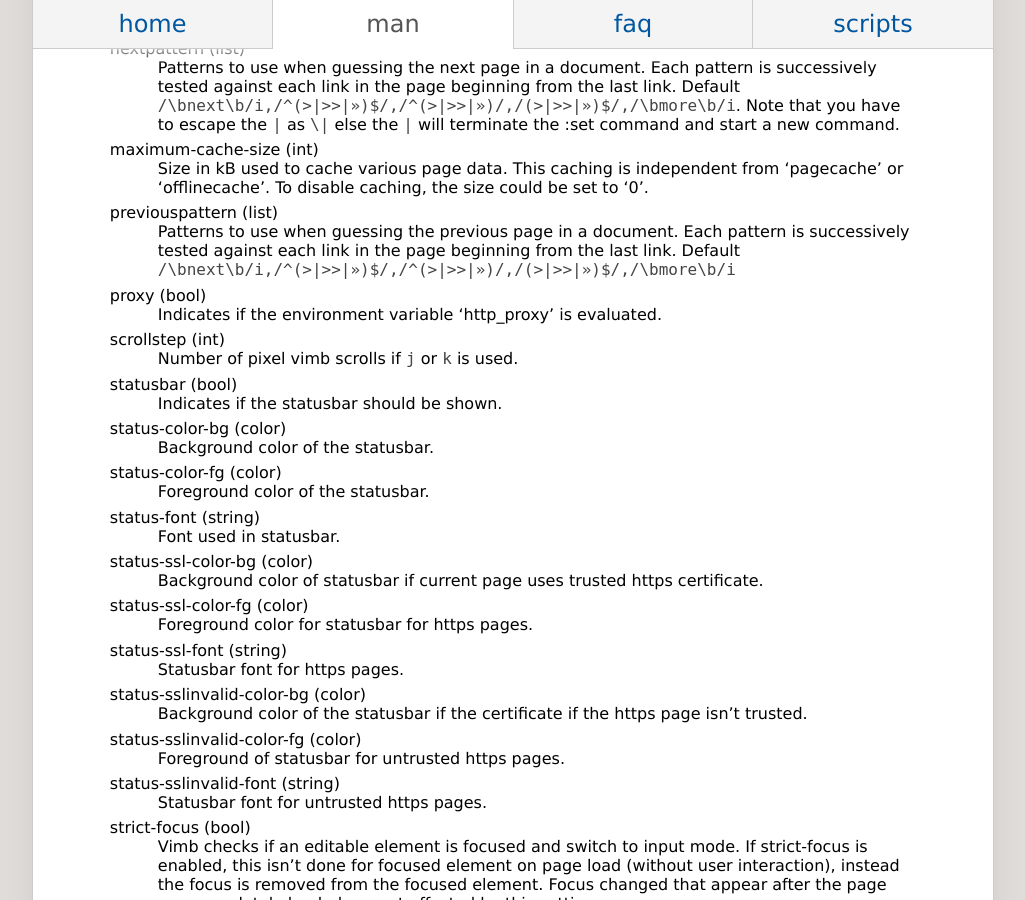
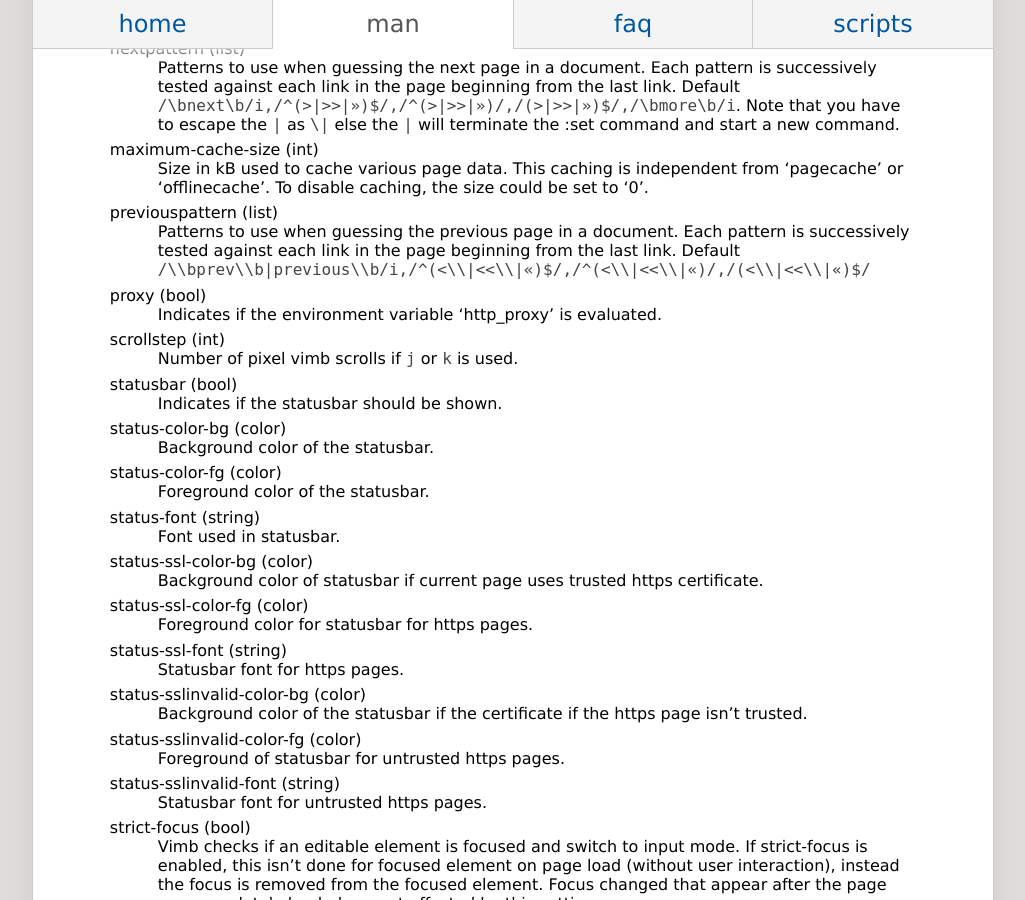
Before and after one commit to fanglingsu/vimb, a Jekyll site: the page built from man.md, in a window 1280 px wide and 900 px high, scrolled down 20229 px. Shown: the whole window, without its empty margins (127-1152 px from the left). Built offline with Jekyll 4.4.1, drawn with Linux system fonts in a browser that asks for light colours.

Commit message:
Fix default previouspattern in doc

```diff
--- a/man.md
+++ b/man.md
@@ -1303,7 +1303,7 @@ previouspattern (list)
 : Patterns to use when guessing the previous page in a document. Each pattern is
   successively tested against each link in the page beginning from the last
   link. Default
-  `/\bnext\b/i,/^(>|>>|»)$/,/^(>|>>|»)/,/(>|>>|»)$/,/\bmore\b/i`
+  `/\\bprev\\b|previous\\b/i,/^(<\\|<<\\|«)$/,/^(<\\|<<\\|«)/,/(<\\|<<\\|«)$/`
 
 proxy (bool)
 : Indicates if the environment variable 'http_proxy' is evaluated.
```
